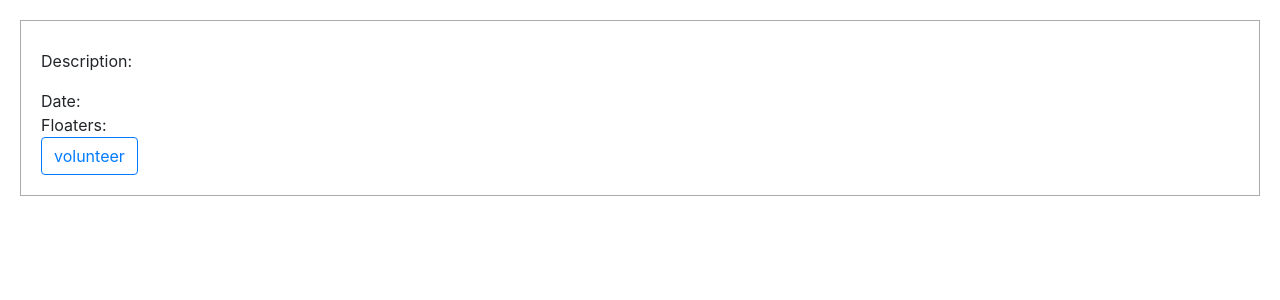
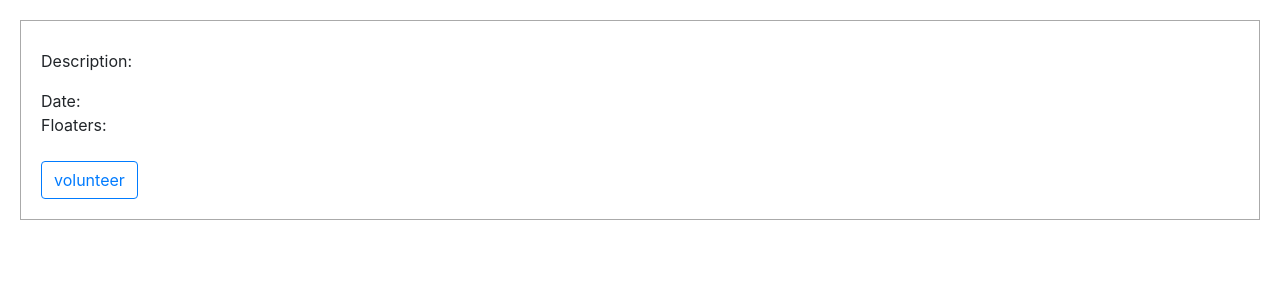
Before and after one commit to MHDGhanemBalhawan/events-calendar, a React (Create React App) app in the folder frontend/: page /event/eventname in a window 1280 px wide. Shown: the top 300 px of the page. Built offline with nearby package versions, Linux system fonts and the light colour scheme; no server answers.

Commit message:
changing space around the volunteer button

```diff
--- a/frontend/src/Components/Event.js
+++ b/frontend/src/Components/Event.js
@@ -5,25 +5,17 @@ import Popup from "reactjs-popup";
 import MyForm from "./MyForm.js";
 
 const Event = props => {
-    return (
-        <div className="event">
+    return <div className="event">
             <h1>{props.name}</h1>
             <p>Description: {props.description}</p>
             <div>Date: {props.date}</div>
             <div>Floaters: {props.floaters}</div>
-            <Popup
-                trigger={
-                    <button type="button" class="btn btn-outline-primary">
+            <Popup trigger={<button type="button" class="btn btn-outline-primary mt-4">
                         volunteer
-                    </button>
-                }
-                position="right center"
-                modal
-            >
+                    </button>} position="right center" modal>
                 <MyForm />
             </Popup>
-        </div>
-    );
+        </div>;
 };
 
 export default Event;
```
